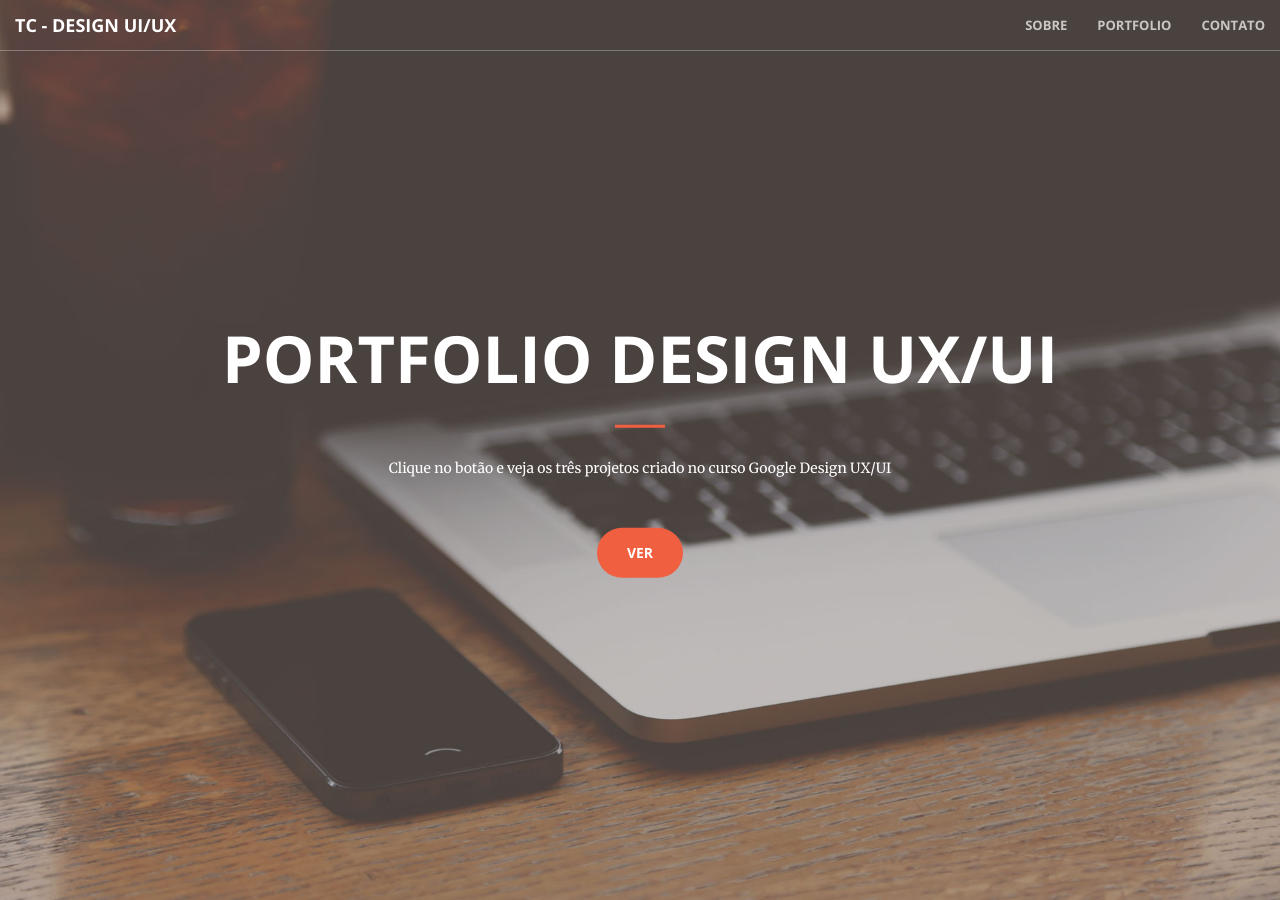
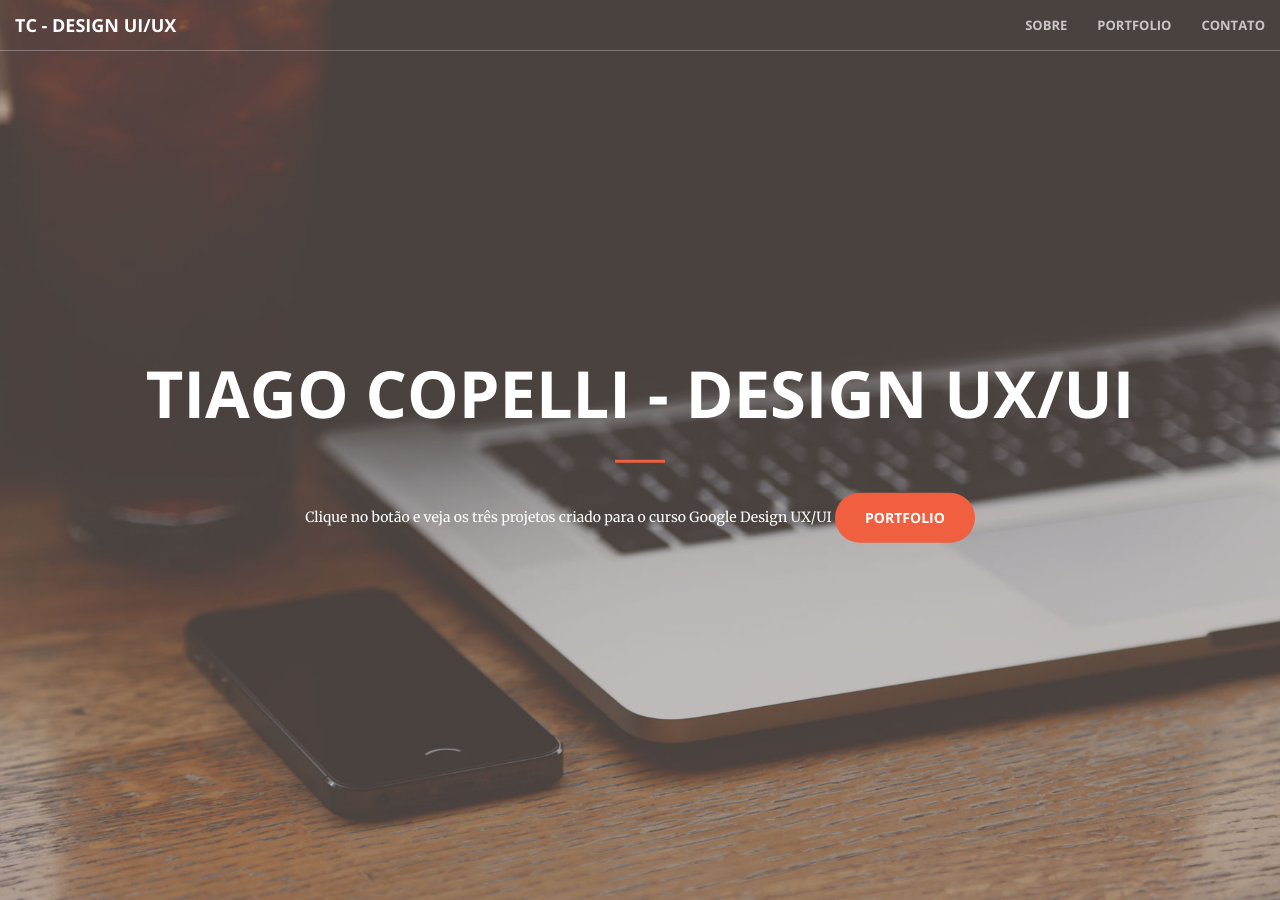
Before and after one commit to tiagocopelli/Coursera-Google-Design-UX, a Jekyll site: the page built from index.html, in a window 1280 px wide and 900 px high. Built offline with Jekyll 4.4.1, drawn with Linux system fonts in a browser that asks for light colours.

Commit message:
Update header.html

```diff
--- a/_includes/header.html
+++ b/_includes/header.html
@@ -1,10 +1,10 @@
 <header>
     <div class="header-content">
         <div class="header-content-inner">
-            <h1>Portfolio Design UX/UI</h1>
-            <hr>Clique no botão e veja os três projetos criado no curso Google Design UX/UI
-            <p></p>
-            <a href="#portfolio" class="btn btn-primary btn-xl page-scroll">Ver</a>
+            <h1>Tiago Copelli - Design UX/UI</h1>
+            <hr>Clique no botão e veja os três projetos
+            criado para o curso Google Design UX/UI
+            <a href="#portfolio" class="btn btn-primary btn-xl page-scroll">Portfolio</a>
         </div>
     </div>
 </header>
```
